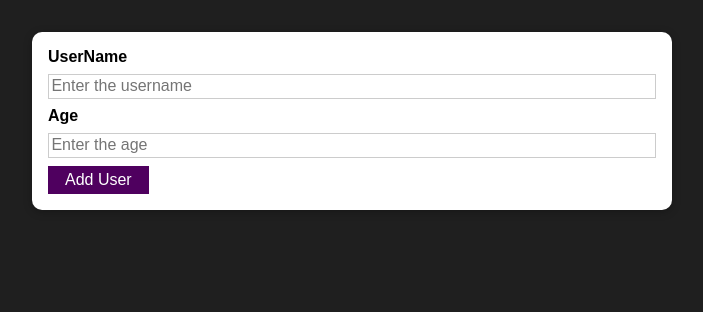
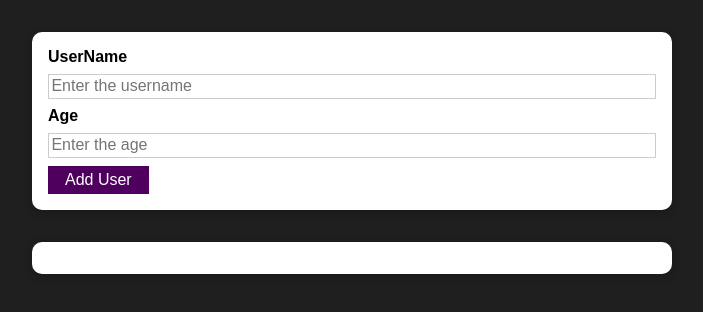
Before and after one commit to Eshwar17/User-Management-App, a React (Create React App) app: page / in a window 1280 px wide. Shown: the top 312 px of the page, without its empty margins (288-991 px from the left). Built offline with nearby package versions, Linux system fonts and the light colour scheme.

Commit message:
Added UsersList component in App component and assigned an empty array to the users prop

```diff
--- a/src/App.js
+++ b/src/App.js
@@ -1,9 +1,11 @@
 import AddUser from "./components/Users/AddUser";
+import UsersList from "./components/Users/UsersList";
 
 function App() {
   return (
     <div className="App">
       <AddUser />
+      <UsersList users={[]}/>
     </div>
   );
 }
--- a/src/components/Users/UsersList.js
+++ b/src/components/Users/UsersList.js
@@ -1,13 +1,13 @@
 import React from "react";
 import Card from "../UI/Card";
-
+import classes from './UsersList.module.css';
 
 const UsersList = (props) => {
   return (
-    <Card>
+    <Card className={classes.users}>
       <ul>
         {props.users.map((user) => {
-          <li>
+          return <li>
             {user.name} ({user.age} years!)
           </li>;
         })}
--- /dev/null
+++ b/src/components/Users/UsersList.module.css
@@ -0,0 +1,16 @@
+.users {
+    margin: 2rem auto;
+    width: 90%;
+    max-width: 40rem;
+  }
+
+  .users ul {
+    list-style: none;
+    padding: 1rem;
+  }
+
+  .users li {
+    border: 1px solid #ccc;
+    margin: 0.5rem 0;
+    padding: 0.5rem;
+  }
```
